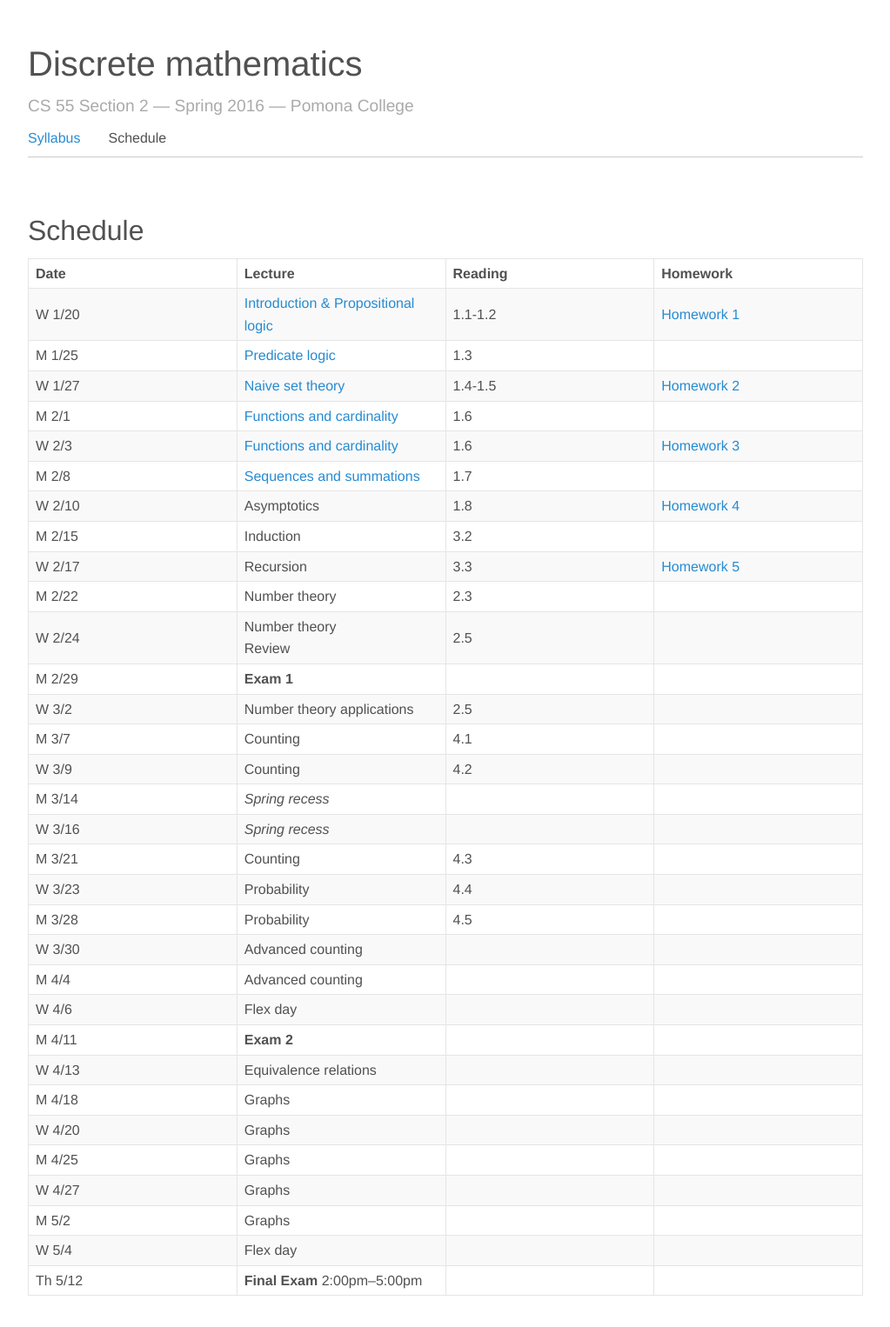
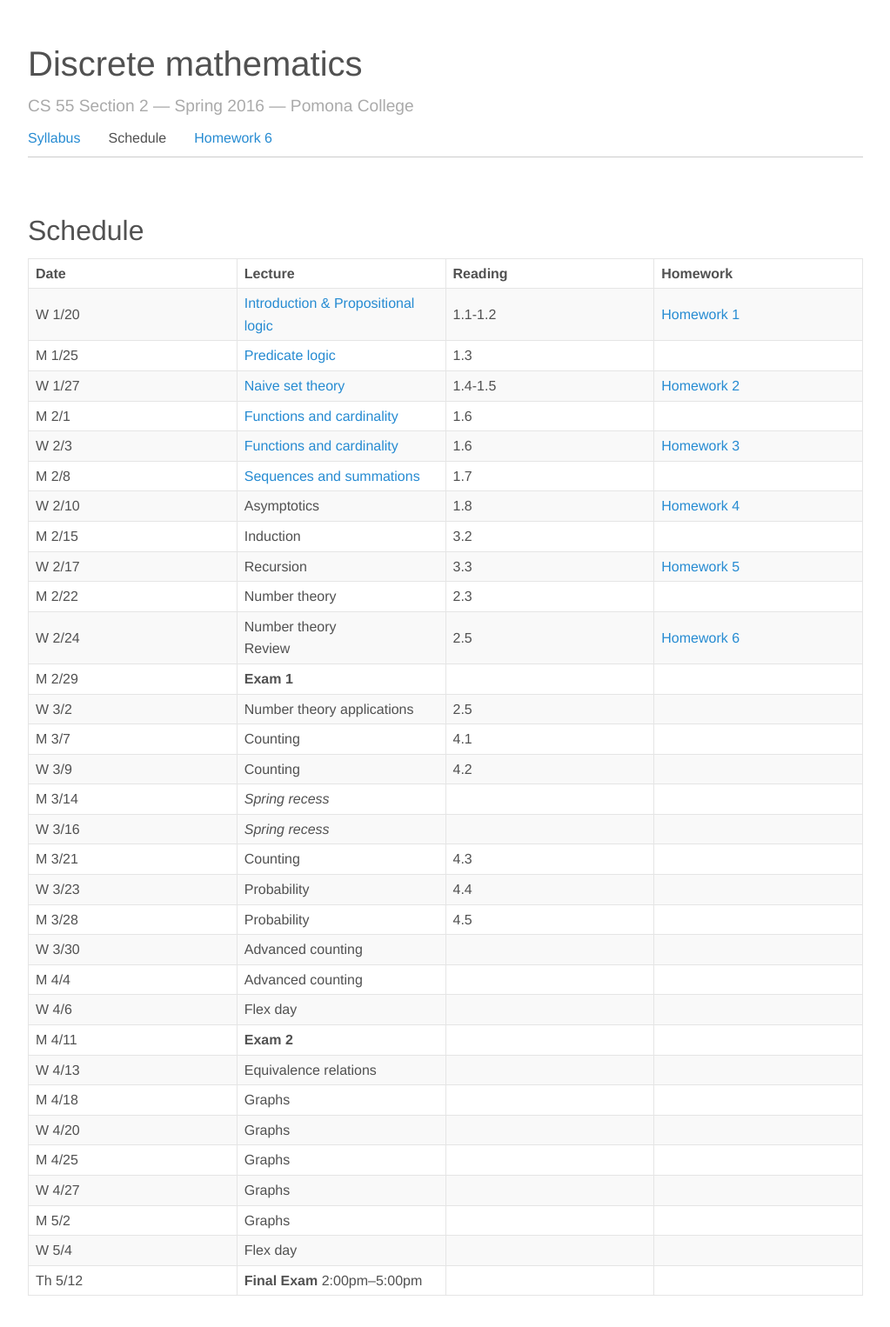
Before and after one commit to jnylam/jnylam.github.io, a Jekyll site: the page built from _courses/55/index.md, in a window 1280 px wide. Shown: the whole page at 87% size, without its empty margins (128-1151 px from the left). Built offline with Jekyll 4.4.1, drawn with Linux system fonts in a browser that asks for light colours.

Commit message:
55 hw6 minor edit

```diff
--- a/_courses/55/index.md
+++ b/_courses/55/index.md
@@ -17,7 +17,7 @@
 M 2/15 | Induction | 3.2 <!-- Week 4 -->
 W 2/17 | Recursion | 3.3 | [Homework 5](homework05.html)
 M 2/22 | Number theory | 2.3<!-- Week 5 -->
-W 2/24 | Number theory<br/>Review | 2.5
+W 2/24 | Number theory<br/>Review | 2.5 | [Homework 6](homework06.html)
 M 2/29 | __Exam 1__ | <!-- Week 6 -->
 W 3/2  | Number theory applications | 2.5 | <!-- Send out low grade notifications -->
 M 3/7  | Counting | 4.1<!-- Week 7 -->
```
Also changed, not shown: _courses/55/homework06.md (+1 -1 lines).
